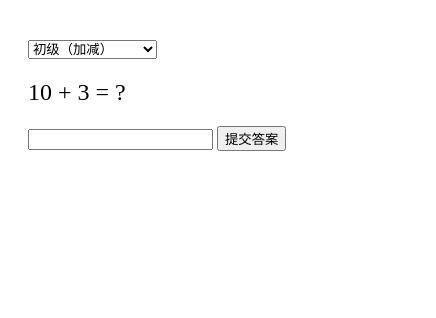
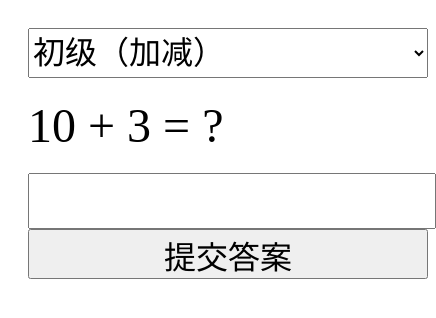
Before and after one commit to achhx/pupilmath, a plain HTML site: page index.html in a window 390 px wide. Shown: the whole page, 436 px wide, since content can reach past the window. Drawn offline with Linux system fonts and the light colour scheme.

Commit message:
Update index.html
optimize on cell phone

```diff
--- a/index.html
+++ b/index.html
@@ -3,8 +3,8 @@
 <head>
     <title>四则运算练习</title>
     <style>
-        .container { max-width: 800px; margin: 20px auto; padding: 20px }
-        .question { font-size: 24px; margin: 20px 0 }
+        .container { width: 0 auto; margin: 0 auto; padding: 20px }
+        .question { font-size: 48px; margin: 20px 0 }
         .explanation {
             max-height: 0;
             overflow: hidden;
@@ -25,15 +25,16 @@
 </head>
 <body>
     <div class="container">
-        <select id="level">
+        <select id="level" style="width:400px;height:50px;font-size:32px">
             <option value="1">初级（加减）</option>
             <option value="2">中级（乘除）</option>
             <option value="3">高级（混合运算）</option>
         </select>
         <div id="questionArea"></div>
-        <input type="number" step="0.01" id="answer">
-        <button onclick="checkAnswer()">提交答案</button>
-        <div id="feedback"></div>
+        <input type="number" step="0.01" id="answer" style="width:400px;height:50px;font-size:32px">
+		<br>
+        <button onclick="checkAnswer()" style="width:400px;height:50px;font-size:32px">提交答案</button>
+        <div id="feedback" style="width:400px;height:50px;font-size:32px"></div>
     </div>
 
 <script>
```
